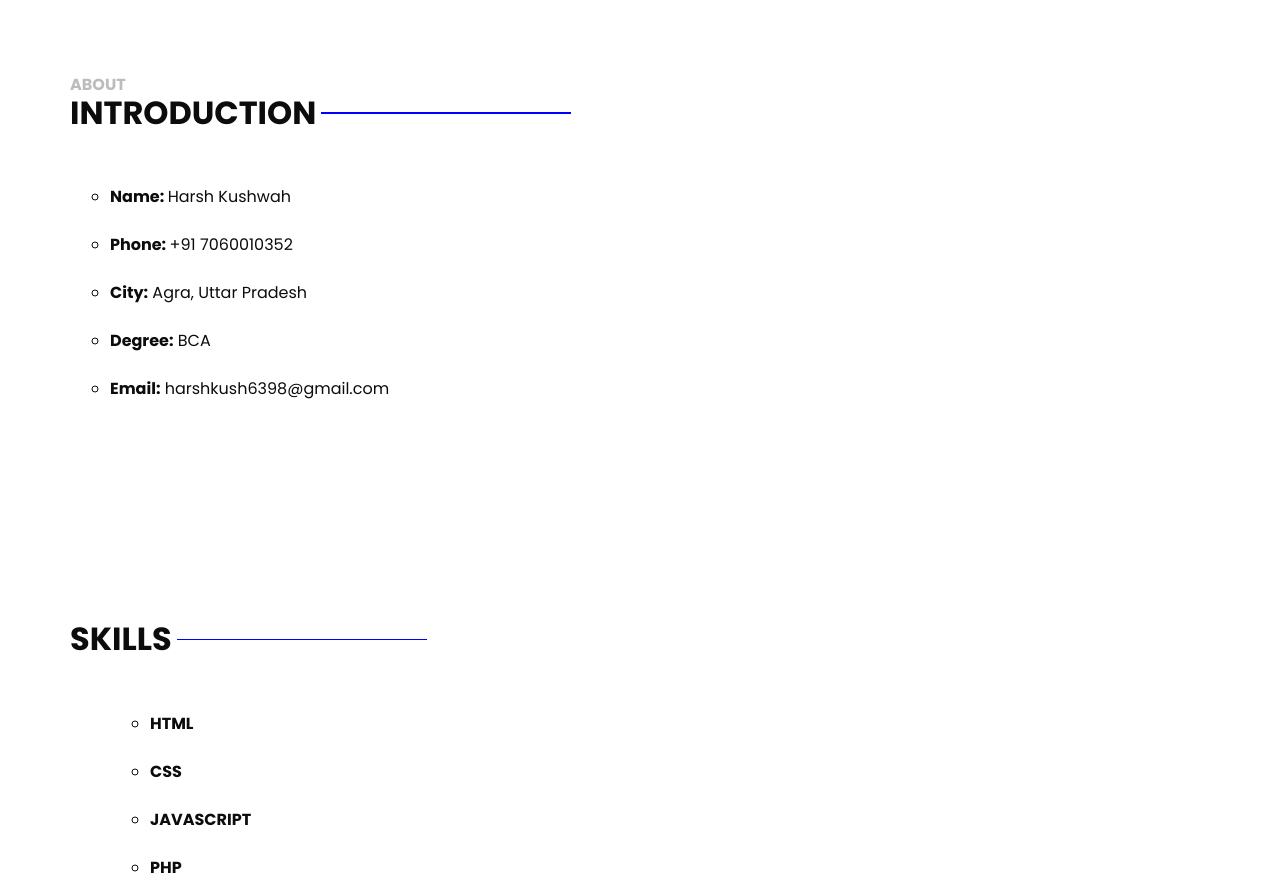
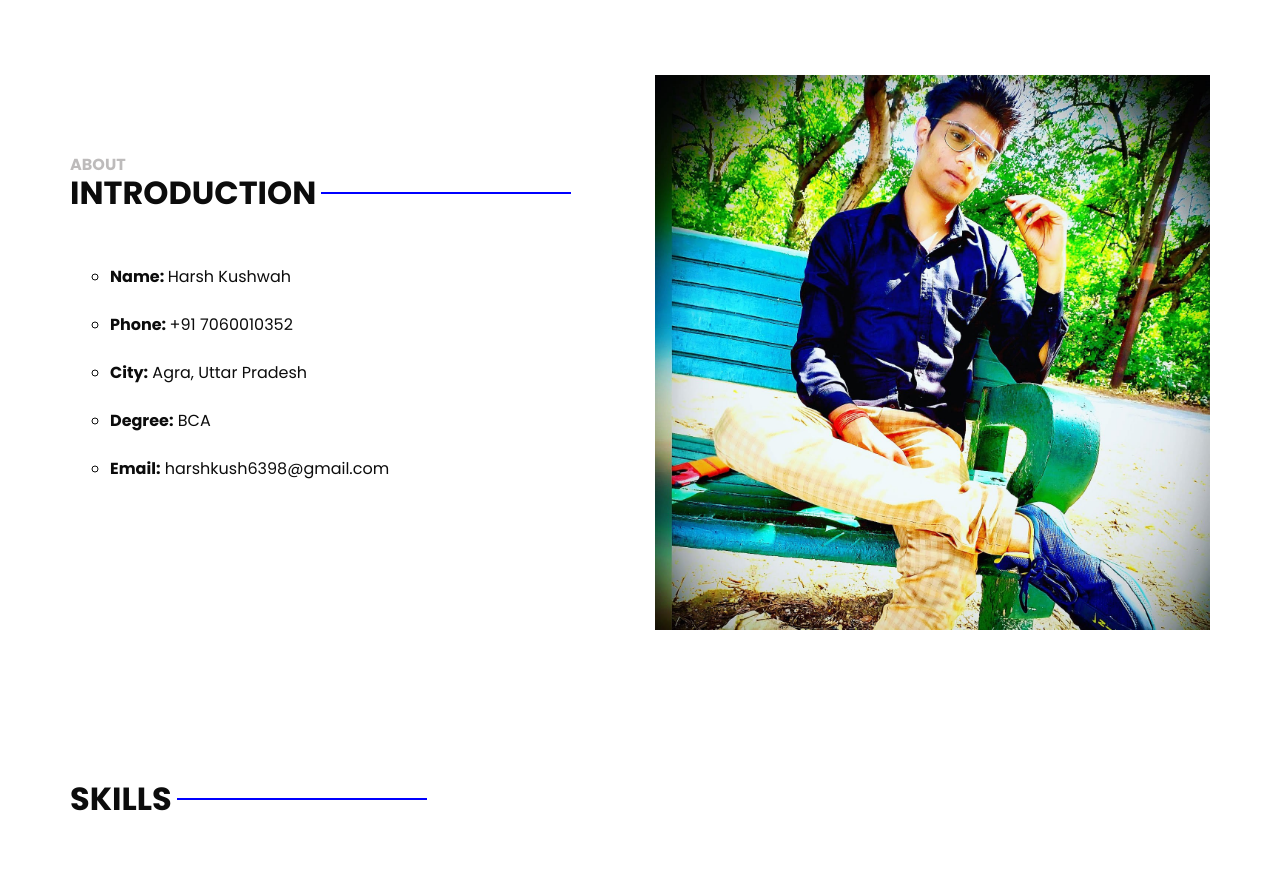
Before and after one commit to rohitsingh100/webtask.github.io, a plain HTML site: page index.html in a window 1280 px wide. Shown: the part 908-1783 px from the top of the page. Drawn offline with nearby package versions, Linux system fonts and the light colour scheme.

Commit message:
Update index.html

```diff
--- a/index.html
+++ b/index.html
@@ -197,7 +197,7 @@
         </div>
         <div class="col-md-6">
           <div class="img-box">
-            <img src="images/IMG-20221207-WA0015.jpg" alt="">
+            <img src="IMG-20221207-WA0015.jpg" alt="">
           </div>
         </div>
       </div>
```
